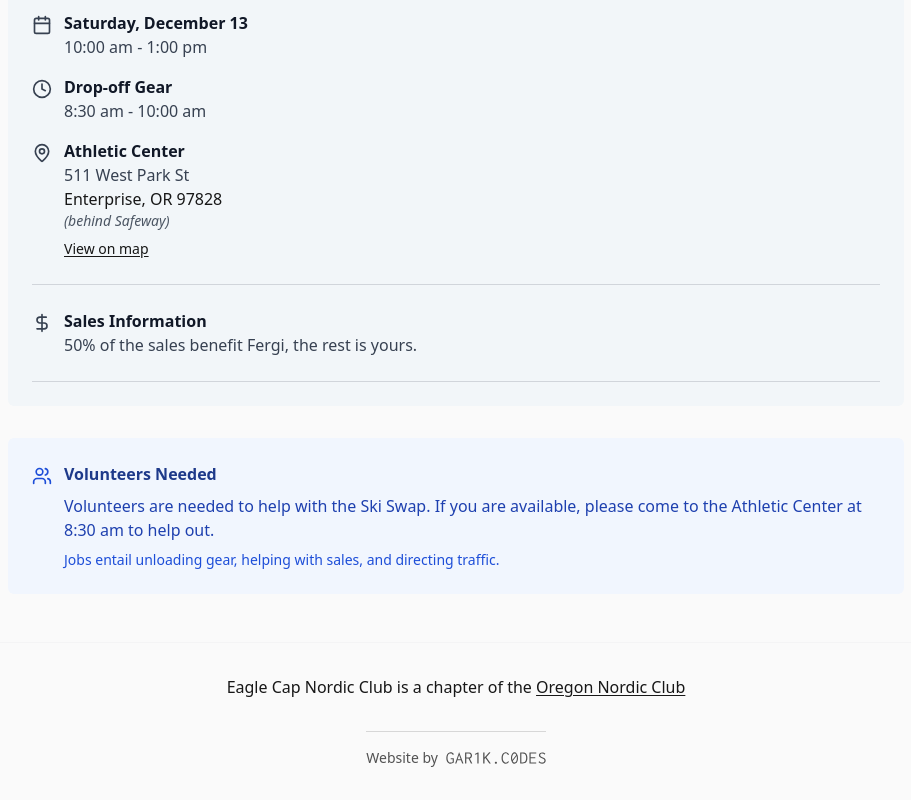
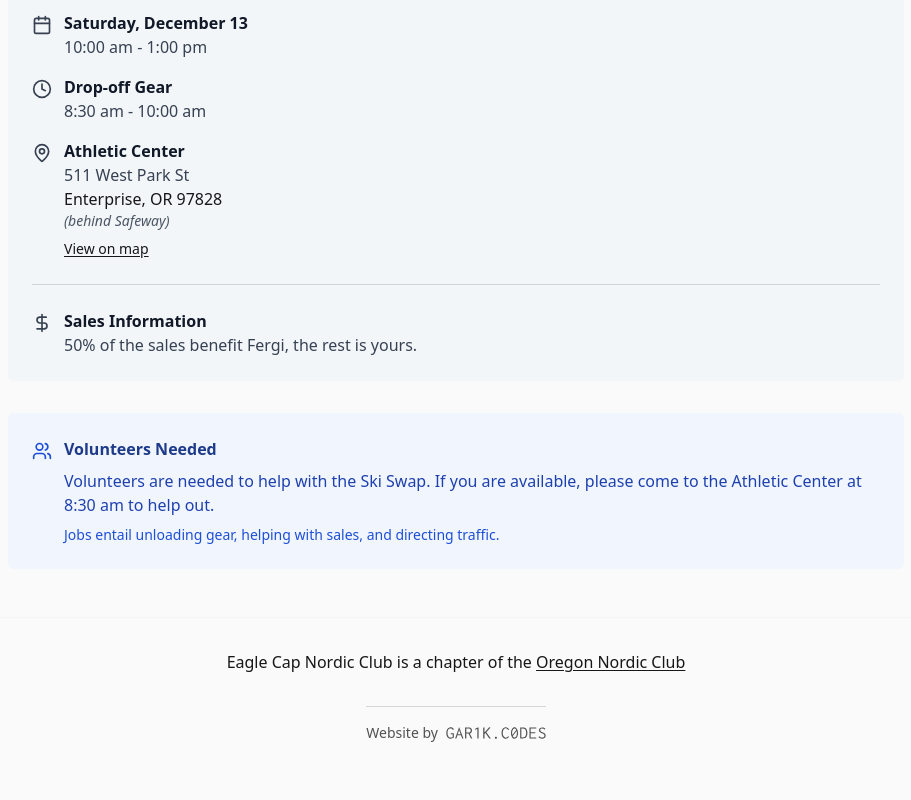
Before and after one commit to garikAsplund/ecnc, a SvelteKit app: page /events in a window 1280 px wide. Shown: the part 709-1509 px from the top of the page, without its empty margins (184-1095 px from the left). After the commit the page ends 1484 px from the top, so only its background shows below. Built offline with nearby package versions, Linux system fonts and the light colour scheme.

Commit message:
annual meeting, ski swap info

```diff
--- a/src/routes/events/+page.svelte
+++ b/src/routes/events/+page.svelte
@@ -77,7 +77,7 @@
 				</div>
 			</div>
 
-			<hr class="border-gray-300 dark:border-gray-600" />
+			<!-- <hr class="border-gray-300 dark:border-gray-600" /> -->
 
 			<!-- Contact Information -->
 			<!-- <div class="flex items-start space-x-3">
```
